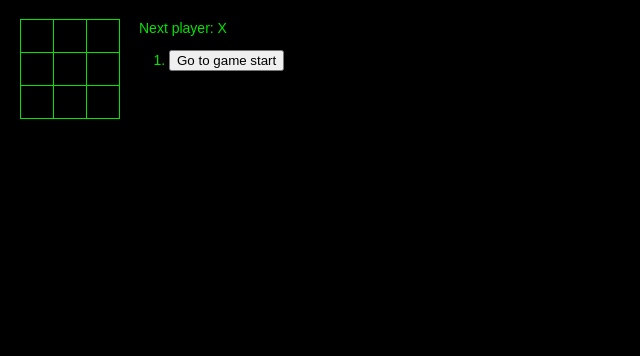
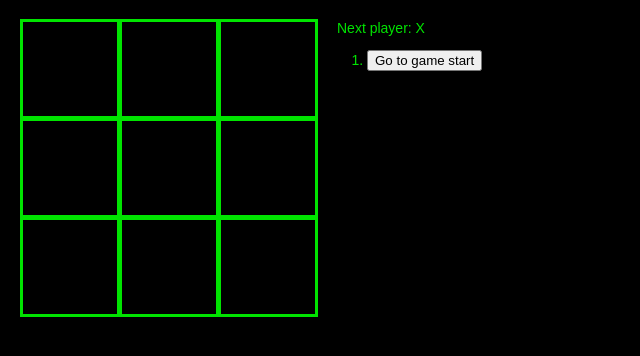
Before and after one commit to StollerSystem/tic-tac-toe, a React (Create React App) app: page / in a window 1280 px wide. Shown: the top 356 px of the page, without its empty margins (0-640 px from the left). Built offline with nearby package versions, Linux system fonts and the light colour scheme.

Commit message:
getting set up to integrate Redux
Co-authored-by: <brian.harv3y@gmail.com>

```diff
--- a/src/components/App.js
+++ b/src/components/App.js
@@ -3,9 +3,9 @@ import Game from './Game';
 
 function App() {
   return(
-    <React.Fragment>
+    <div className="container main">
       <Game/>
-    </React.Fragment>
+    </div>
   );
 }
 
--- a/src/components/Board.js
+++ b/src/components/Board.js
@@ -1,5 +1,6 @@
 import React from 'react';
 import Square from './Square'
+import PropTypes from 'prop-types';
 
 
 class Board extends React.Component {
@@ -35,4 +36,9 @@ class Board extends React.Component {
   }
 }
 
+Board.propTypes = {
+  squares: PropTypes.array,
+  onClick: PropTypes.func
+};
+
 export default Board;
--- a/src/index.css
+++ b/src/index.css
@@ -36,18 +36,18 @@ ol, ul {
 
 .square {
   background: rgb(0, 0, 0);
-  border: 1px solid rgb(0, 228, 0);
+  border: 3px solid rgb(0, 228, 0);
   color: rgb(0, 228, 0);
   float: left;
-  font-size: 24px;
+  font-size: 80px;
   font-weight: bold;
   line-height: 34px;
-  height: 34px;
+  height: 100px;
   margin-right: -1px;
   margin-top: -1px;
   padding: 0;
   text-align: center;
-  width: 34px;
+  width: 100px;
 }
 
 .square:focus {
@@ -66,3 +66,7 @@ ol, ul {
 .game-info {
   margin-left: 20px;
 }
+
+.main {
+  place-content: center;
+}
```
Also changed, not shown: src/components/Square.js (+6 -2 lines), 1 other file (tests, documents, lock files or other folders).
